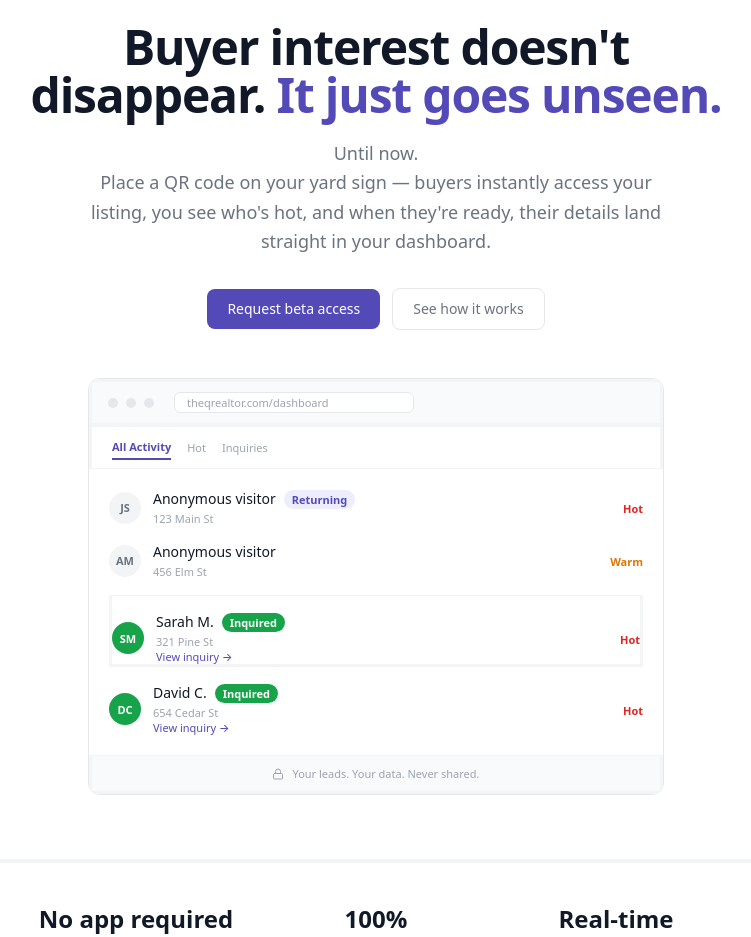
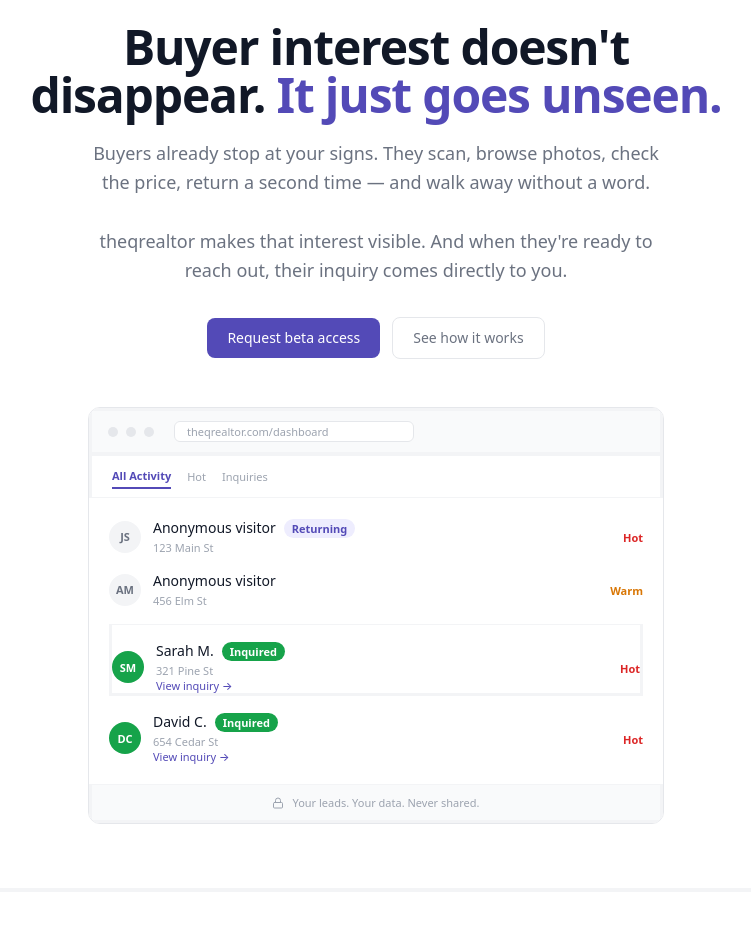
Before and after one commit to daze2991-del/theQRealtor, a Next.js app: page / in a window 1280 px wide. Shown: the part 160-1097 px from the top of the page, without its empty margins (264-1015 px from the left). Built offline with nearby package versions, Linux system fonts and the light colour scheme.

Commit message:
Stats bar objection rewrite + hero subtext

```diff
--- a/app/(marketing)/page.tsx
+++ b/app/(marketing)/page.tsx
@@ -187,9 +187,9 @@
           variants={fadeUp}
           className="text-center text-lg text-gray-500 leading-relaxed max-w-xl mx-auto mb-8"
         >
-          Until now.
-          <br />
-          Place a QR code on your yard sign — buyers instantly access your listing, you see who&apos;s hot, and when they&apos;re ready, their details land straight in your dashboard.
+          Buyers already stop at your signs. They scan, browse photos, check the price, return a second time — and walk away without a word.
+          <br /><br />
+          theqrealtor makes that interest visible. And when they&apos;re ready to reach out, their inquiry comes directly to you.
         </motion.p>
 
         <motion.div variants={fadeUp} className="flex items-center justify-center gap-3 mb-12">
@@ -218,8 +218,8 @@
 function StatsBar() {
   const stats = [
     { value: 'No app required', label: 'Buyers browse instantly' },
-    { value: '100%', label: 'Your inquiries, never shared' },
-    { value: 'Real-time', label: 'Engagement as it happens' },
+    { value: 'Yours alone', label: 'Inquiries never shared or resold' },
+    { value: 'Every listing', label: 'Yard signs, A-frames, flyers' },
   ]
   return (
     <section className="border-b border-solid border-gray-100">
```
